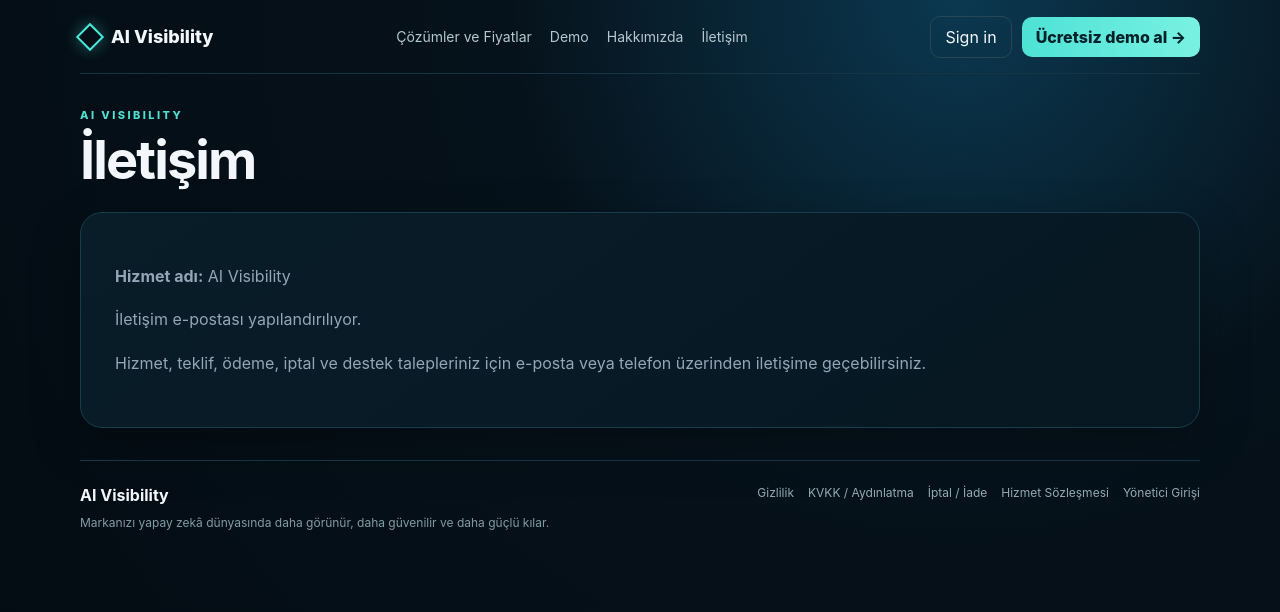
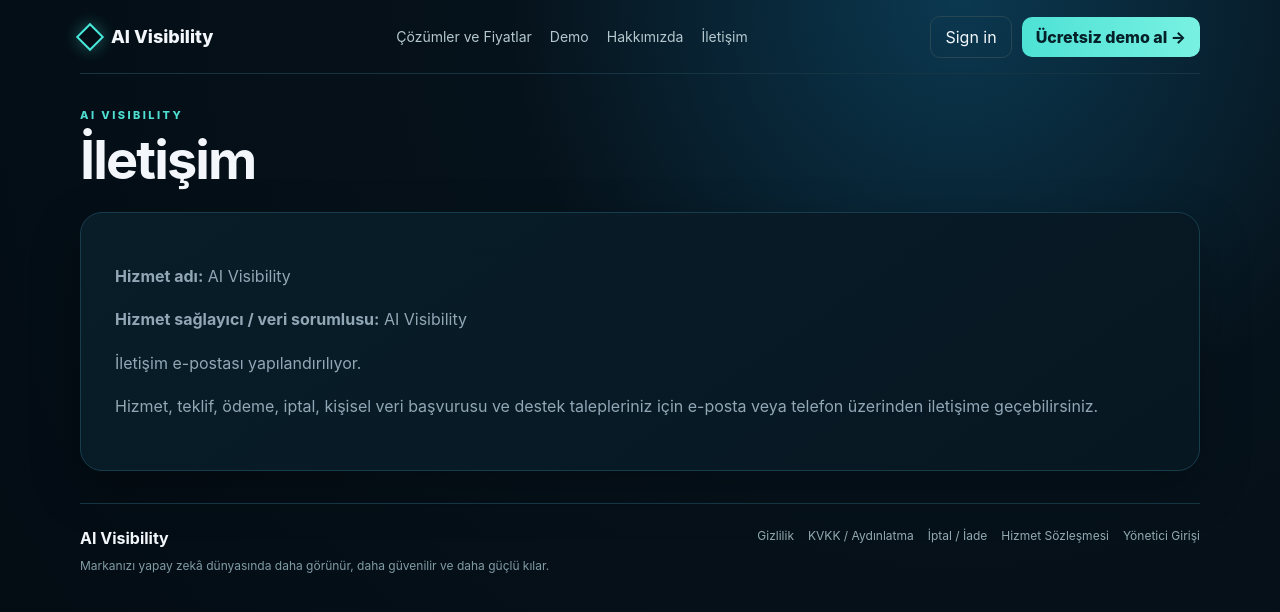
Before and after one commit to mehmetozan-5858/ai-visibility, a Next.js app: page /iletisim in a window 1280 px wide. Shown: the top 612 px of the page. Built offline with nearby package versions, Linux system fonts and the light colour scheme.

Commit message:
legal: expose configured service-provider identity

```diff
--- a/app/iletisim/page.js
+++ b/app/iletisim/page.js
@@ -1,12 +1,14 @@
 import PublicPage from "../../components/PublicPage";
-export const metadata={title:"İletişim | AI Visibility"};
+export const metadata={title:"İletişim"};
 export default function Page(){
+  const controller=process.env.DATA_CONTROLLER_NAME||"AI Visibility";
   const email=process.env.ADMIN_RECOVERY_EMAIL||"";
   const phone=process.env.ADMIN_RECOVERY_PHONE||"";
   return <PublicPage title="İletişim">
     <p><b>Hizmet adı:</b> AI Visibility</p>
+    <p><b>Hizmet sağlayıcı / veri sorumlusu:</b> {controller}</p>
     {email?<p><b>E-posta:</b> {email}</p>:<p>İletişim e-postası yapılandırılıyor.</p>}
     {phone?<p><b>Telefon:</b> {phone}</p>:null}
-    <p>Hizmet, teklif, ödeme, iptal ve destek talepleriniz için e-posta veya telefon üzerinden iletişime geçebilirsiniz.</p>
+    <p>Hizmet, teklif, ödeme, iptal, kişisel veri başvurusu ve destek talepleriniz için e-posta veya telefon üzerinden iletişime geçebilirsiniz.</p>
   </PublicPage>
 }
```
